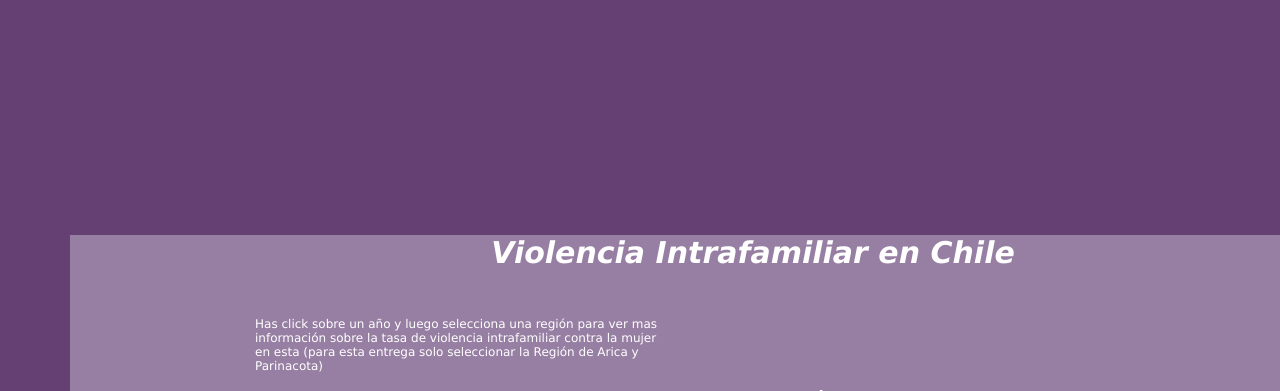
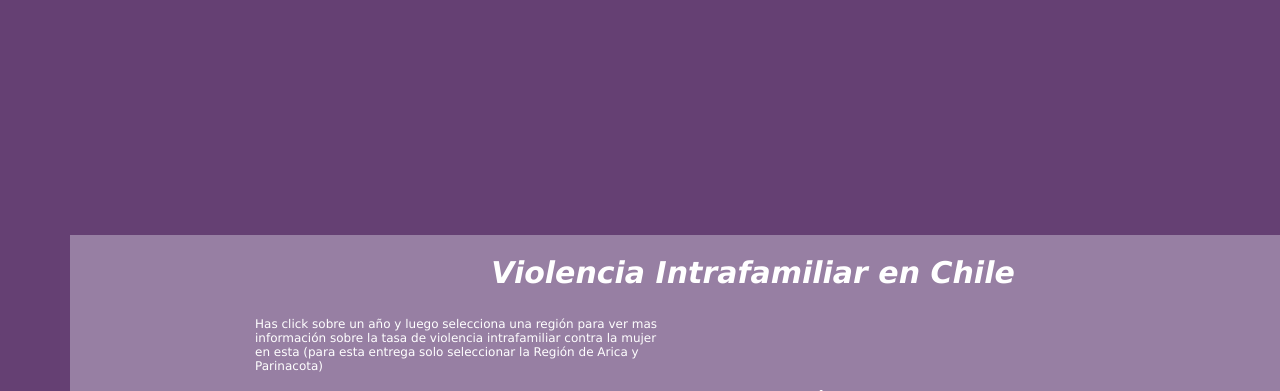
Before and after one commit to pensamientovisual/grupo5-2020-2, a PHP site: page / in a window 1280 px wide; the page is wider, and only the part inside the window is pictured. Shown: the part 434-825 px from the top of that part. Run offline with PHP 8.4, Linux system fonts and the light colour scheme.

Commit message:
main style

```diff
--- a/index_style.css
+++ b/index_style.css
@@ -127,6 +127,7 @@ nav{
 }
 #mtitulo{
     position: relative;
+    top: 20px;
     text-align: center;
     font-size: 30px;
     font-family: Verdana, Geneva, Tahoma, sans-serif;
```
